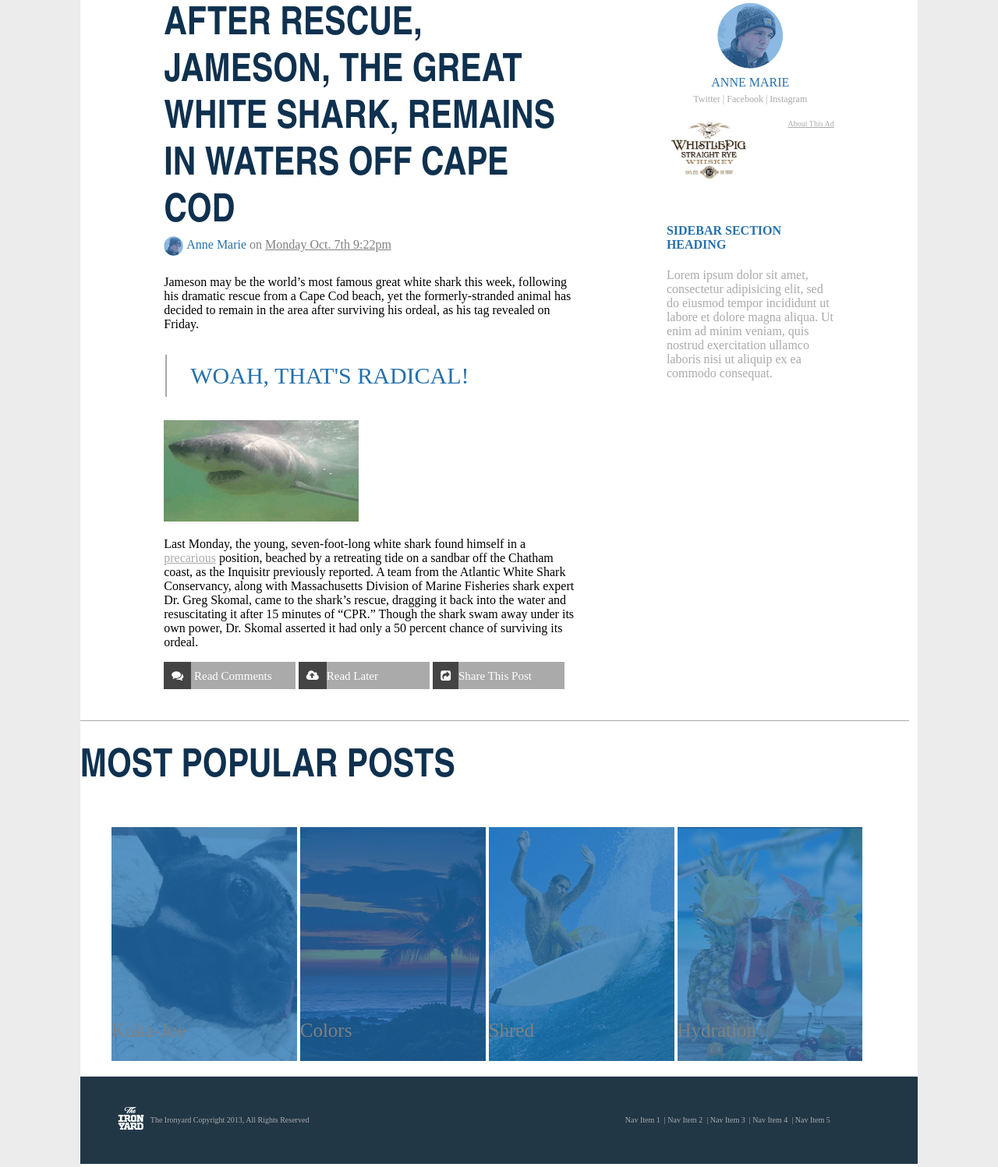
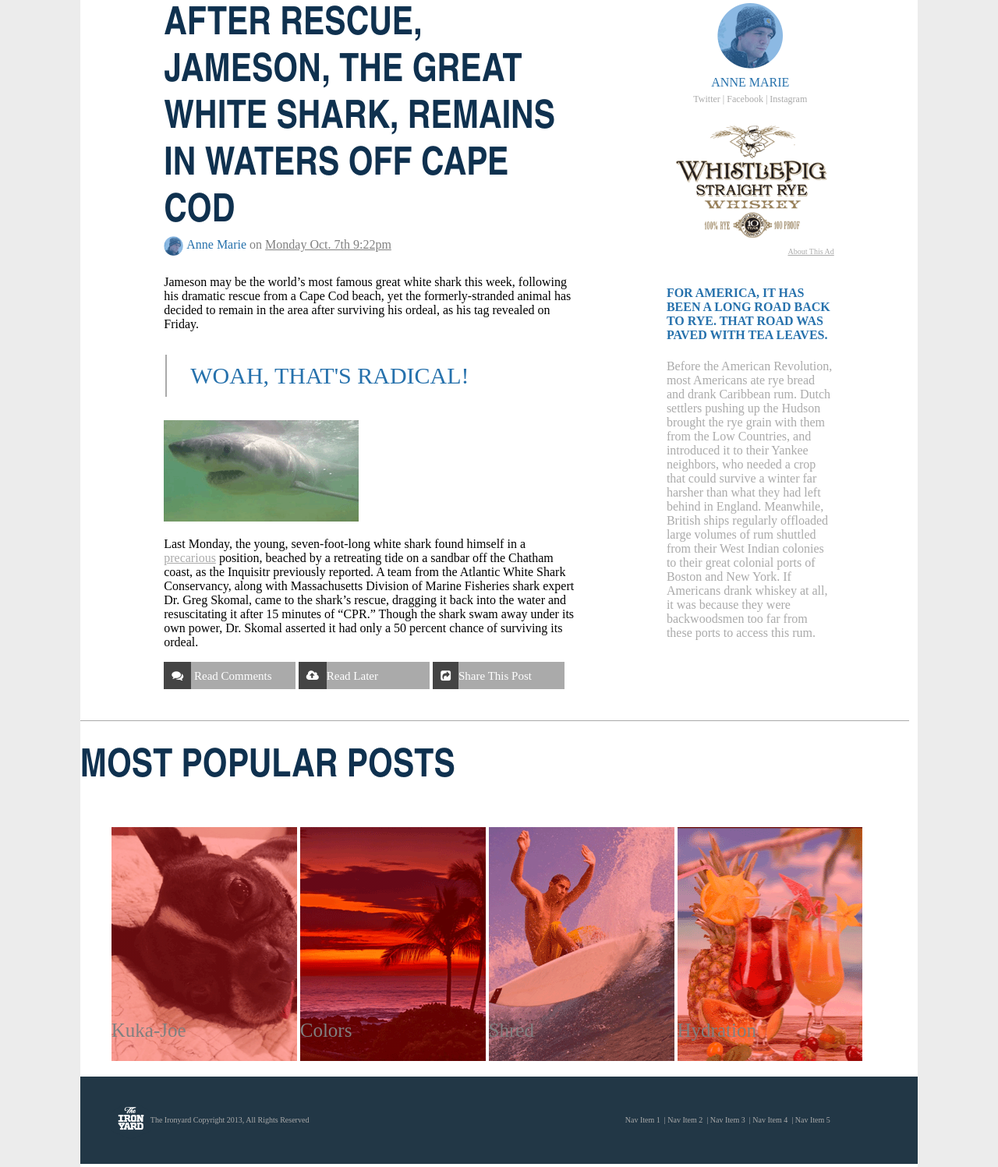
Before and after one commit to spsullivan1971/surfpaddle_2, a plain HTML site: page index.html in a window 1280 px wide. Shown: the part 385-1882 px from the top of the page at 78% size. Drawn offline with Linux system fonts and the light colour scheme.

Commit message:
updated css

```diff
--- a/index.html
+++ b/index.html
@@ -52,9 +52,9 @@
         <img src="images/wp_logo_web.gif">
         <a href="http://whistlepigwhiskey.com/?ao_confirm/">About This Ad</a>
       </div>
-      <h4>sidebar section heading</h4>
-      <p>Lorem ipsum dolor sit amet, consectetur adipisicing elit, sed do eiusmod tempor incididunt ut labore et dolore magna aliqua. Ut enim ad minim veniam, quis nostrud exercitation ullamco laboris nisi ut aliquip ex ea commodo consequat.</p>
-
+      <h4>For America, it has been a long road back to rye.
+          That road was paved with tea leaves.</h4>
+      <p>Before the American Revolution, most Americans ate rye bread and drank Caribbean rum.  Dutch settlers pushing up the Hudson brought the rye grain with them from the Low Countries, and introduced it to their Yankee neighbors, who needed a crop that could survive a winter far harsher than what they had left behind in England.  Meanwhile, British ships regularly offloaded large volumes of rum shuttled from their West Indian colonies to their great colonial ports of Boston and New York.  If Americans drank whiskey at all, it was because they were backwoodsmen too far from these ports to access this rum.</p>
     </section>
 
     <section id="lowerMainBlock">
--- a/stylesheets/styles.css
+++ b/stylesheets/styles.css
@@ -195,7 +195,7 @@ blockquote{
 }
 
 #ad img{
-  width:50%;
+  width:100%;
 }
 
 #ad a{
@@ -250,7 +250,7 @@ blockquote{
 }
 
 #Post1{
-  background: linear-gradient(rgba(29,113,182,.75), rgba(29,113,182,.75)), url('../images/kuka.png');
+  background: linear-gradient(rgba(255,0,0,0.35), rgba(255,0,0,0.35)), url('../images/kuka.png');
   width: 23%;
   height: 300px;
   margin: 0;
@@ -266,7 +266,7 @@ blockquote{
 }
 
 #Post2{
-  background: linear-gradient(rgba(29,113,182,.75), rgba(29,113,182,.75)), url('../images/sunset.png');
+  background: linear-gradient(rgba(255,0,0,0.35), rgba(255,0,0,0.35)), url('../images/sunset.png');
   width: 23%;
   height: 300px;
   margin: 0;
@@ -282,7 +282,7 @@ blockquote{
 }
 
 #Post3{
-  background: linear-gradient(rgba(29,113,182,.75), rgba(29,113,182,.75)), url('../images/surfer.png');
+  background: linear-gradient(rgba(255,0,0,0.35), rgba(255,0,0,0.35)), url('../images/surfer.png');
   width: 23%;
   height: 300px;
   margin: 0;
@@ -298,7 +298,7 @@ blockquote{
 }
 
 #Post4{
-  background: linear-gradient(rgba(29,113,182,.75), rgba(29,113,182,.75)), url('../images/drinks.png');
+  background: linear-gradient(rgba(255,0,0,0.35), rgba(255,0,0,0.35)), url('../images/drinks.png');
   width: 23%;
   height: 300px;
   margin: 0;
```
